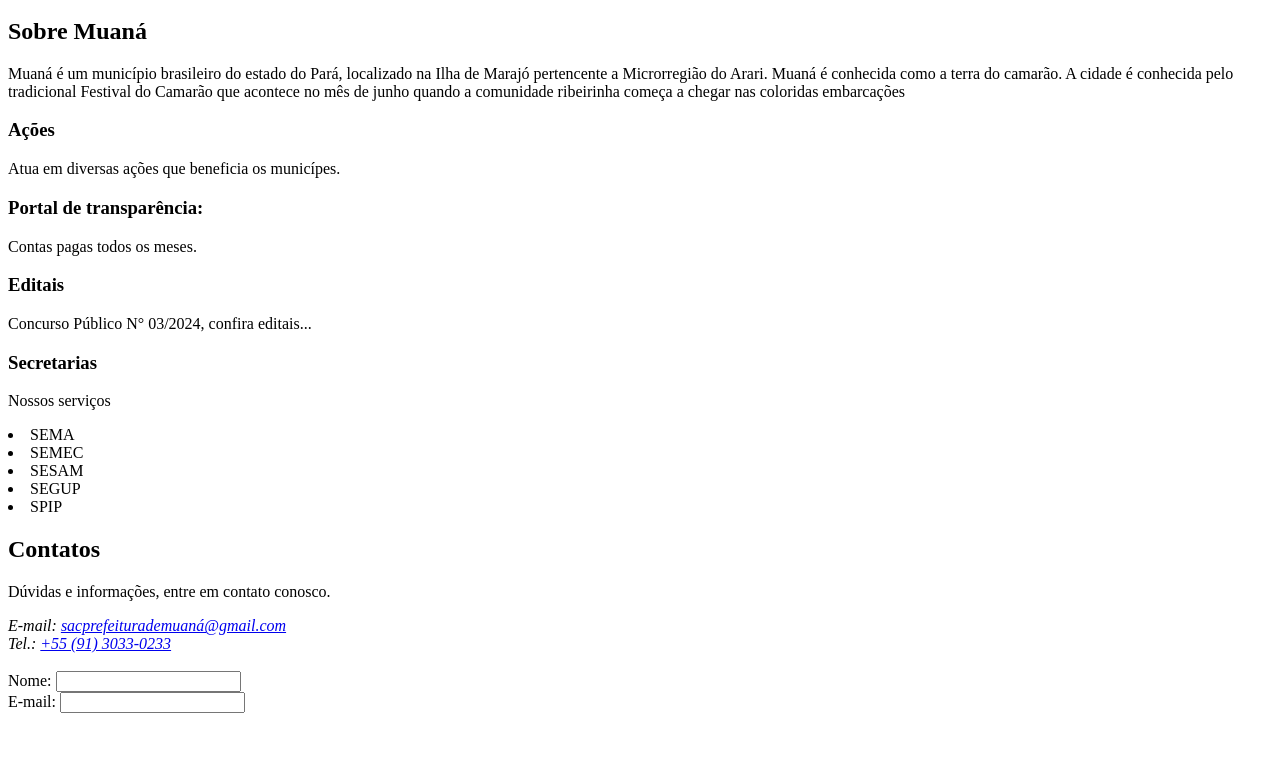
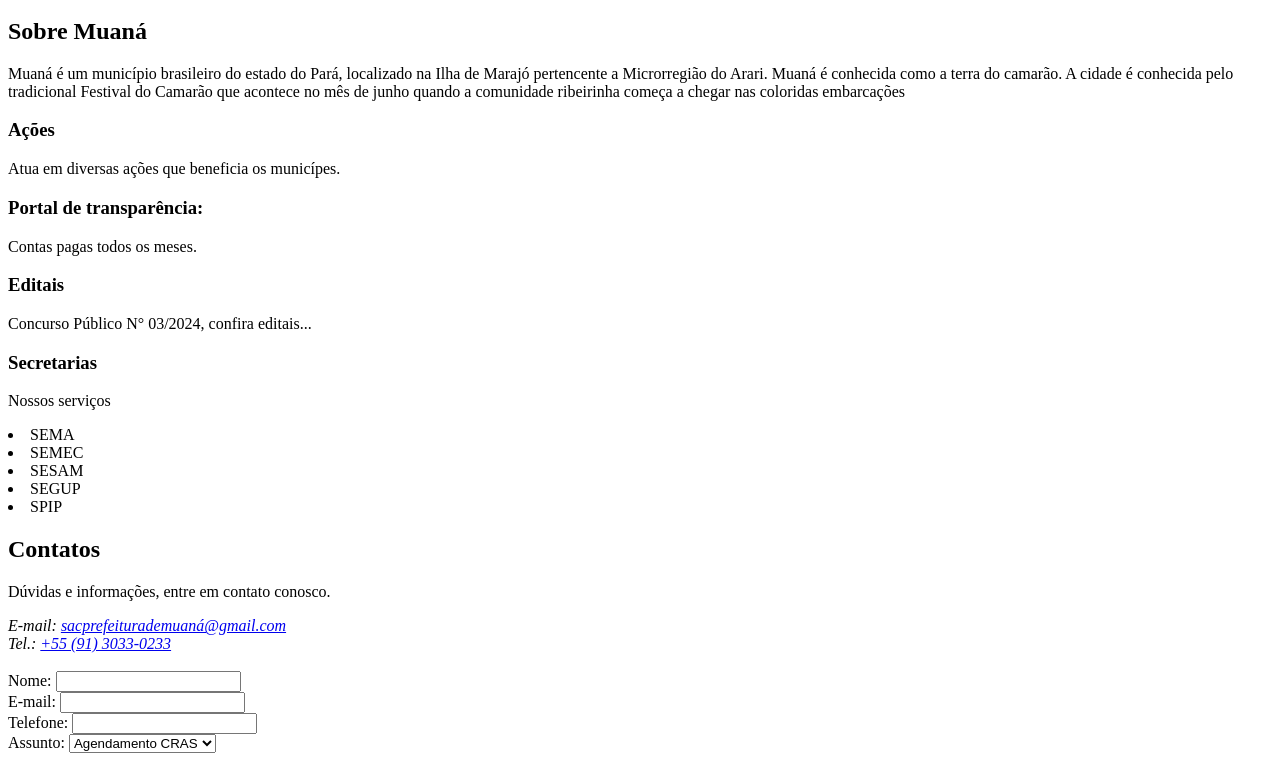
Before and after one commit to Mr-Barroso/Site, a plain HTML site: page index.html in a window 1280 px wide. Shown: the part 528-1289 px from the top of the page. Before the commit the page ends 1249 px from the top, so only its background shows below. Drawn offline with Linux system fonts and the light colour scheme.

Commit message:
New version 0.7

```diff
--- a/index.html
+++ b/index.html
@@ -71,13 +71,25 @@
             </address>
         </section>
         <br>
-        <form action=""></form>
+        <form action="">
 
-        <label for="Nome"> Nome: </label>
-        <input type="text" id="Nome" Name="Nome"> <br>
+            <label for="Nome"> Nome: </label>
+            <input type="text" id="Nome" Name="Nome"> <br>
 
-        <label for="E-mail"> E-mail: </label>
-        <input type="E-mail" id="E-mail" Name="E-mail"> <br>
+            <label for="E-mail"> E-mail: </label>
+            <input type="E-mail" id="E-mail" Name="E-mail"> <br>
+
+            <label for="Telefone"> Telefone: </label>
+            <input type="Telefone" id="Telefone" Name="Telefone"> <br>
+
+            <label for="Assunto">Assunto: </label>
+            <select name="Assunto" id="Assunto">
+                <option value="Agendamento CRAS">Agendamento CRAS</option>
+                <option value="Solicitação de IPTU">Solicitação de IPTU</option>
+                <option value="Agendamento SEMA">Agendamento SEMA</option>
+                <option value="Outros">Outros</option>
+            </select>
+        </form>
 
 
 
```
